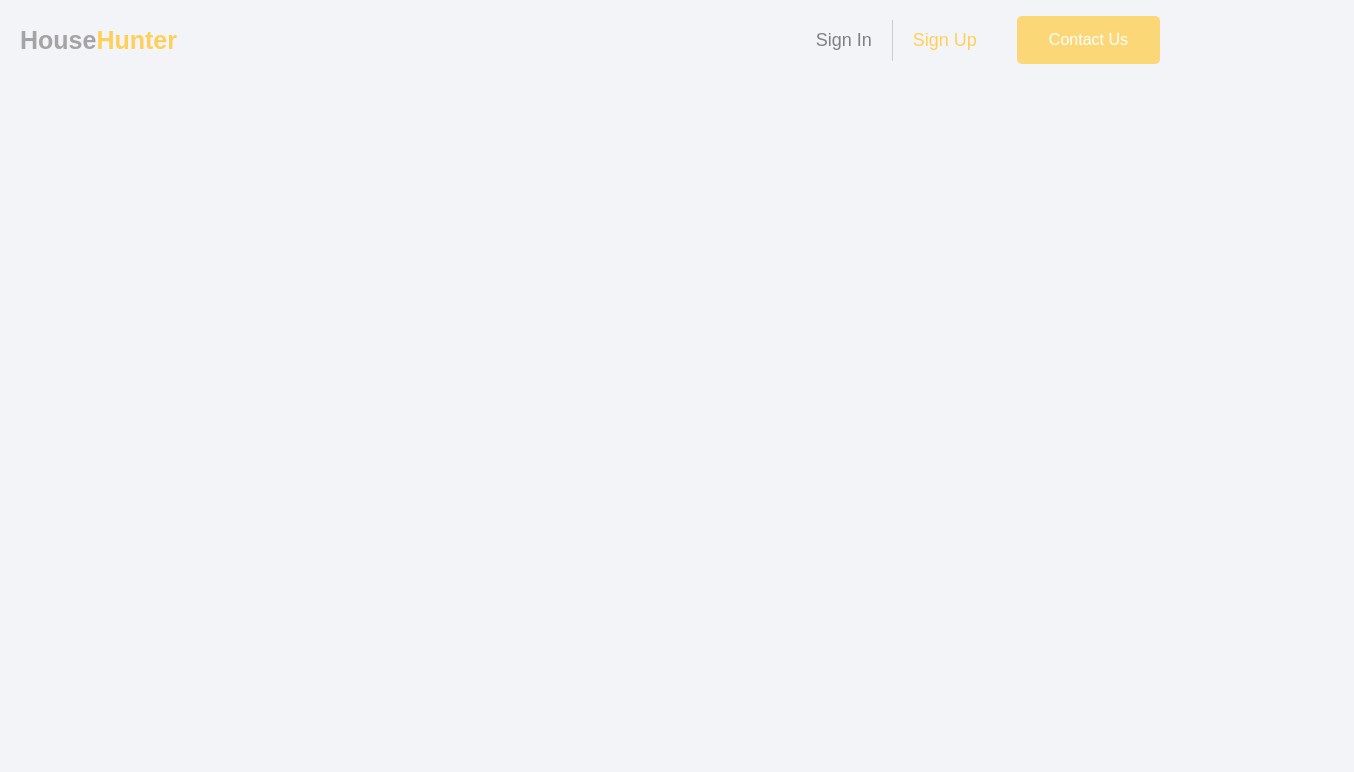
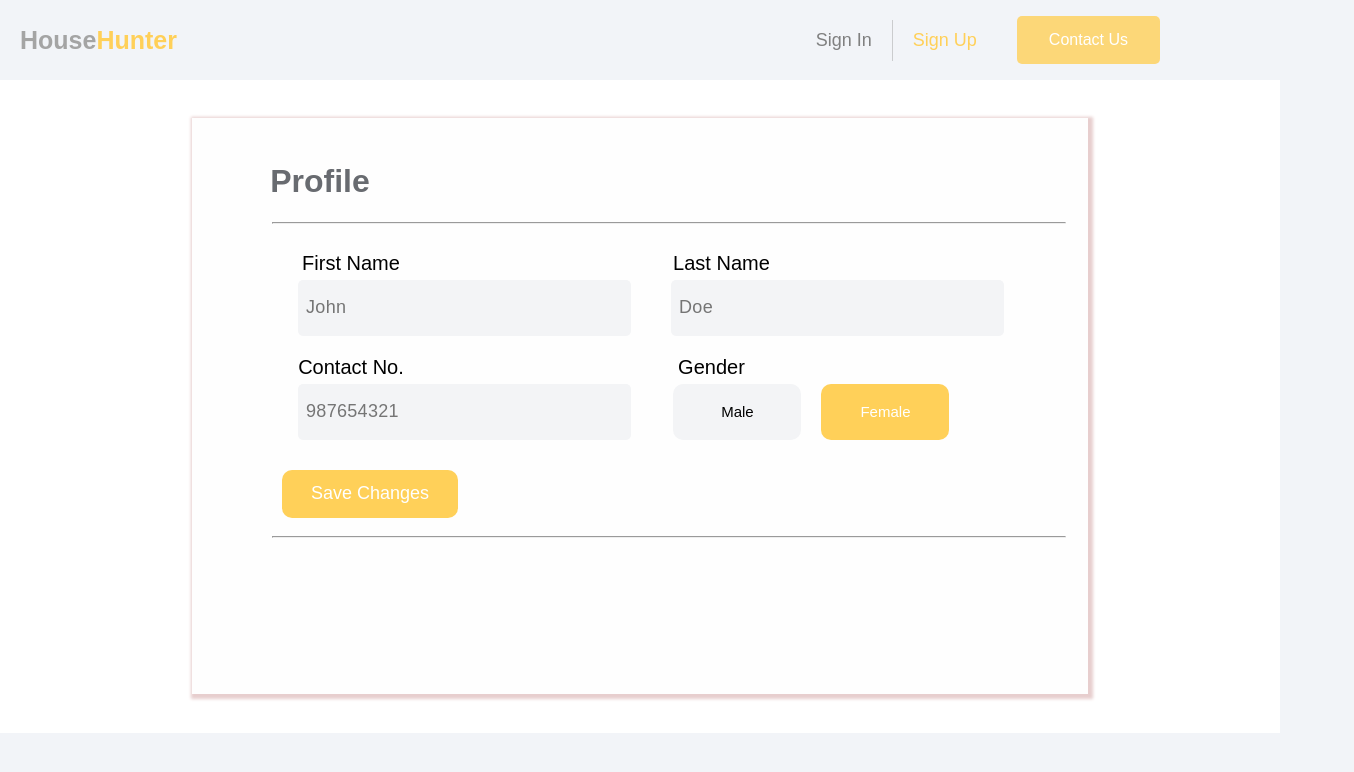
Before and after one commit to parikshit456/RentalHive, a React (Create React App) app: page /MyProfile in a window 1280 px wide. Shown: the top 772 px of the page, 1354 px wide, since content can reach past the window. Built offline with nearby package versions, Linux system fonts and the light colour scheme.

Commit message:
Myprofile page

```diff
--- a/src/App.css
+++ b/src/App.css
@@ -725,3 +725,140 @@ a {
   align-items: center;
   margin-top: 20px;
 }
+
+
+/* Myprofile page Css */
+
+
+.App {
+  text-align: center;
+}
+
+.App-logo {
+  height: 40vmin;
+  pointer-events: none;
+}
+
+@media (prefers-reduced-motion: no-preference) {
+  .App-logo {
+    animation: App-logo-spin infinite 20s linear;
+  }
+}
+
+.App-header {
+  background-color: #282c34;
+  min-height: 100vh;
+  display: flex;
+  flex-direction: column;
+  align-items: center;
+  justify-content: center;
+  font-size: calc(10px + 2vmin);
+  color: white;
+}
+
+.App-link {
+  color: #61dafb;
+}
+
+@keyframes App-logo-spin {
+  from {
+    transform: rotate(0deg);
+  }
+  to {
+    transform: rotate(360deg);
+  }
+}
+
+
+.mainDivProfile{
+  background-color: rgb(255, 255, 255);
+  color: #000000;
+  display: flex;
+  justify-content: center;
+}
+
+.formDivProfile{
+  background-color: #fefefe;
+  /* padding-top: 80px; */
+  padding: 75px;
+
+  width: 70vw;
+  margin: 3%;
+  box-shadow: 2px 2px 3px 3px #e7cece;
+}
+
+
+.formDivProfile hr{
+  margin-left: 5px;
+  width: 64vw;
+  color: #F3F4F6;
+}
+
+.formContainerProfile .item1Profile, .item2Profile, .item3Profile, .item4Profile{
+  margin-left: 13px;
+  padding: 20px 0 5px 5px;
+  font-size: 20px;
+
+}
+
+.formContainerProfile input{
+  background-color: #F3F4F6;
+  border: none;
+  height: 7vh;
+  width: 26vw;
+  margin-left: 15px;
+  margin-right: -5px;
+  border-radius: 5px;
+
+}
+
+input:focus {
+  outline-color: rgb(255, 208, 89);
+}
+
+input,
+input::placeholder {
+    font: 18px/3 sans-serif;
+    padding: 4px;
+    letter-spacing: 0.3px;
+}
+
+.formButtonProfile{
+  color: #000000;
+  background-color: #F3F4F6;
+  height: 7vh;
+  width: 10vw;
+  border: none;
+  border-radius: 10px;
+  margin-right: 20px;
+  margin-top: 5px;
+  font-size: 15px;
+}
+
+.formButtonActiveProfile{
+  color: #ffffff;
+  background-color: rgb(255, 208, 89);
+  height: 7vh;
+  width: 10vw;
+  border: none;
+  border-radius: 10px;
+  margin-right: 20px;
+  margin-top: 5px;
+  font-size: 15px;
+}
+
+.submitButtonProfile{
+  color: #ffffff;
+  background-color:rgb(255, 208, 89);
+  height: 3rem;
+  width: 11rem;
+  border: none;
+  border-radius: 10px;
+  margin: 25px 0 10px 15px;
+  font-size: 18px;
+}
+
+.formContainerProfile{
+  display: grid;
+  grid-template-columns: auto auto;
+}
--- a/src/App.js
+++ b/src/App.js
@@ -9,6 +9,7 @@ import Signup from "./components/Signup";
 import PersonalDetails from "./components/PersonalDetails";
 import Pref from "./components/Pref";
 import AddListing from "./components/AddListing";
+import Myprofile from "./components//Myprofile";
 
 function App() {
   return (
@@ -24,6 +25,7 @@ function App() {
           <Route path='/Pref' element={<Pref/>}/>
           <Route path="/listings" element={<Listings />} />
           <Route path="/add-listing" element={<AddListing /> } />
+          <Route path="/MyProfile" element={<Myprofile /> } />
         </Routes>
       </Router>
     </div>
--- /dev/null
+++ b/src/components/Myprofile.jsx
@@ -0,0 +1,73 @@
+import React, { useState } from "react";
+
+const Myprofile = () => {
+
+    const [gender , setGender] = useState()
+
+    const onMutate = (e) => {
+        if (e.target.value === 'true') {
+            setGender(true)
+        }
+        if (e.target.value === 'false') {
+            setGender(false)
+        }
+    }
+
+	return (
+		<div className="mainDivProfile">
+			<div className="formDivProfile" style={{ height: "72vh" }}>
+				<h1 style={{marginRight: '50vw', marginTop: '-30px',color: 'rgb(104, 107, 112)'}}>Profile</h1>
+                <hr style={{marginleft: '5px', width: '62vw',color: '#F3F4F6'}} />
+				<div className="gridContainerProfile">
+					<form className="formContainerProfile">
+						<div>
+							<div className="item1Profile" style={{ marginRight: "225px" }}>First Name</div>
+							<input className="inputProfile" type="text" placeholder="John" />
+						</div>
+						<div>
+							<div className="item2Profile" style={{ marginRight: "230px" }}>Last Name</div>
+							<input className="inputProfile" type="text" placeholder="Doe" />
+						</div>
+						<div>
+							<div className="item3Profile" style={{ marginRight: "225px" }}>Contact No.</div>
+							<input className="inputProfile" type="tel" placeholder="987654321" />
+						</div>
+						<div>
+							<div className="item4Profile">
+								<div style={{ marginRight: "250px" }}>Gender</div>
+                                <button
+                                    // className="formButtonActive btn1"
+									className={
+										gender ? "formButtonActiveProfile" : "formButtonProfile"
+									}
+									type="button"
+									value={true}
+									onClick={onMutate}
+								>
+									Male
+								</button>
+                                <button
+                                    // className="formButton"
+									className={
+										!gender && gender !== null
+											? "formButtonActiveProfile"
+											: "formButtonProfile"
+									}
+									type="button"
+									value={false}
+									onClick={onMutate}
+									style={{ marginRight: "50px" }}>
+									Female
+								</button>
+							</div>
+						</div>
+					</form>
+				</div>
+				<button className="submitButtonProfile" style={{marginRight: '70vw'}}>Save Changes</button>
+            <hr style={{marginleft: '5px', width: '62vw',color: '#F3F4F6'}}/>
+            </div>
+		</div>
+	);
+};
+
+export default Myprofile;
```
